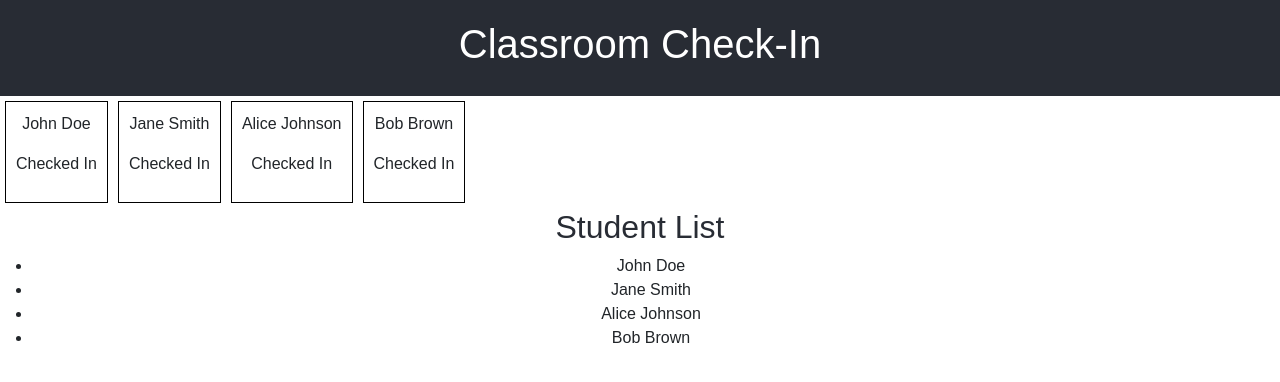
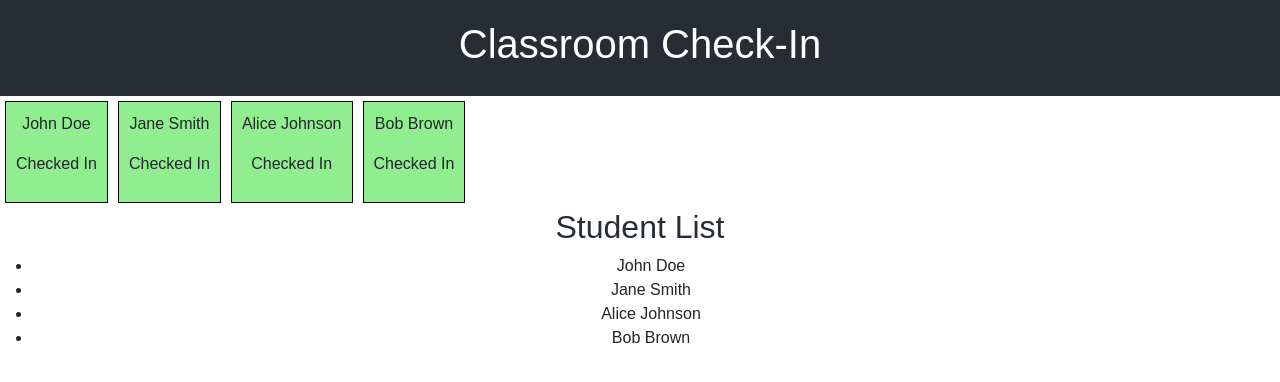
Before and after one commit to jfkrzeminski/StudentLogger, a React (Create React App) app in the folder logger-app/: page / in a window 1280 px wide. Shown: the top 382 px of the page. Built offline with nearby package versions, Linux system fonts and the light colour scheme; the HTML template or start-up script is replaced by a standard one.

Commit message:
More Color Icon Updates

```diff
--- a/logger-app/src/components/StudentIcon.tsx
+++ b/logger-app/src/components/StudentIcon.tsx
@@ -1,5 +1,5 @@
 // src/components/StudentIcon.tsx
-import React from 'react';
+import React, { useState } from 'react';
 import { Student } from '../types';
 
 interface StudentIconProps {
@@ -8,8 +8,24 @@ interface StudentIconProps {
 }
 
 const StudentIcon: React.FC<StudentIconProps> = ({ student, toggleStatus }) => {
+  const [isSelected, setIsSelected] = useState<boolean>(student.status === 'Checked In');
+
+  const handleToggleStatus = () => {
+    toggleStatus(student.id);
+    setIsSelected(prevSelected => !prevSelected);
+  };
+
   return (
-    <div onClick={() => toggleStatus(student.id)} style={{ cursor: 'pointer', padding: '10px', border: '1px solid black', margin: '5px', display: 'inline-block' }}>
+    <div
+      onClick={handleToggleStatus}
+      style={{
+        cursor: 'pointer',
+        padding: '10px',
+        border: '1px solid black',
+        margin: '5px',
+        backgroundColor: isSelected ? 'lightgreen' : 'lightcoral' // Change background color based on isSelected state
+      }}
+    >
       <p>{student.name}</p>
       <p>{student.status}</p>
     </div>
--- a/logger-app/src/components/StudentList.tsx
+++ b/logger-app/src/components/StudentList.tsx
@@ -12,12 +12,12 @@ const StudentList: React.FC<StudentListProps> = ({ students }) => {
       <h2>Student List</h2>
       <ul>
         {students.map((student, index) => (
-          <li key={index}>
+          <li key={index} className={student.status === 'Checked In' ? 'checked-in' : 'checked-out'}>
             <span>{student.name}</span>
             {student.status === 'Checked In' ? (
-              <i className="fas fa-check-circle checked-in-icon" style={{ marginLeft: '10px' }} />
+              <i className="fas fa-check-circle" style={{ marginLeft: '10px' }} />
             ) : (
-              <i className="fas fa-times-circle checked-out-icon" style={{ marginLeft: '10px' }} />
+              <i className="fas fa-times-circle" style={{ marginLeft: '10px' }} />
             )}
           </li>
         ))}
```
Also changed, not shown: logger-app/src/styles.css (+10 -0 lines).
